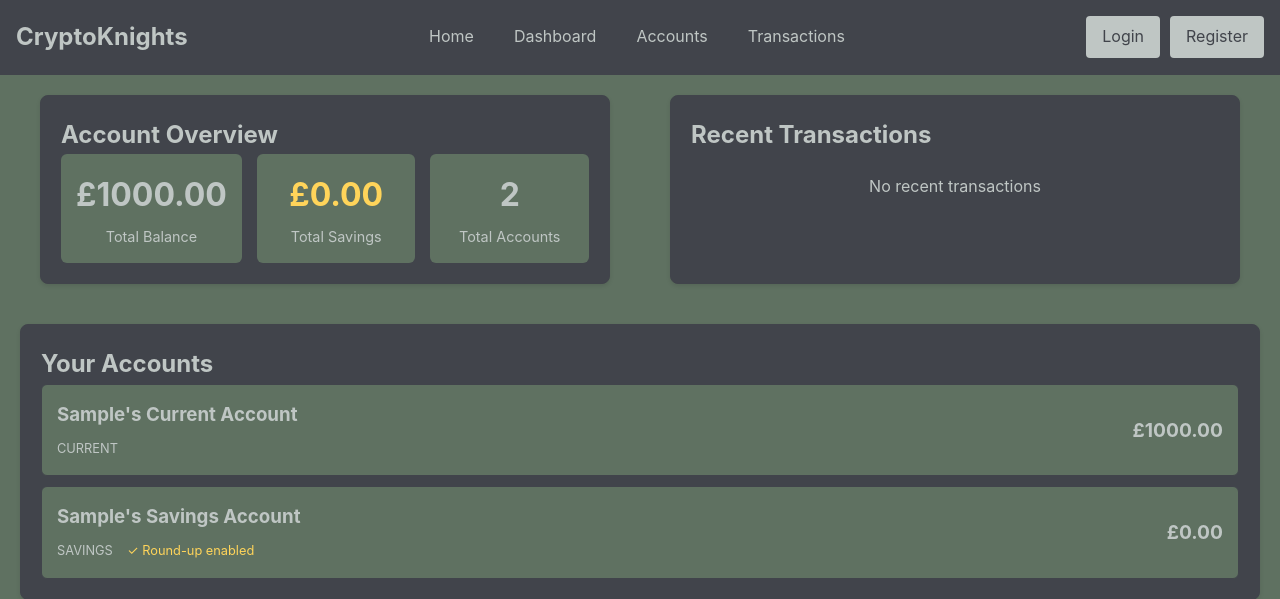
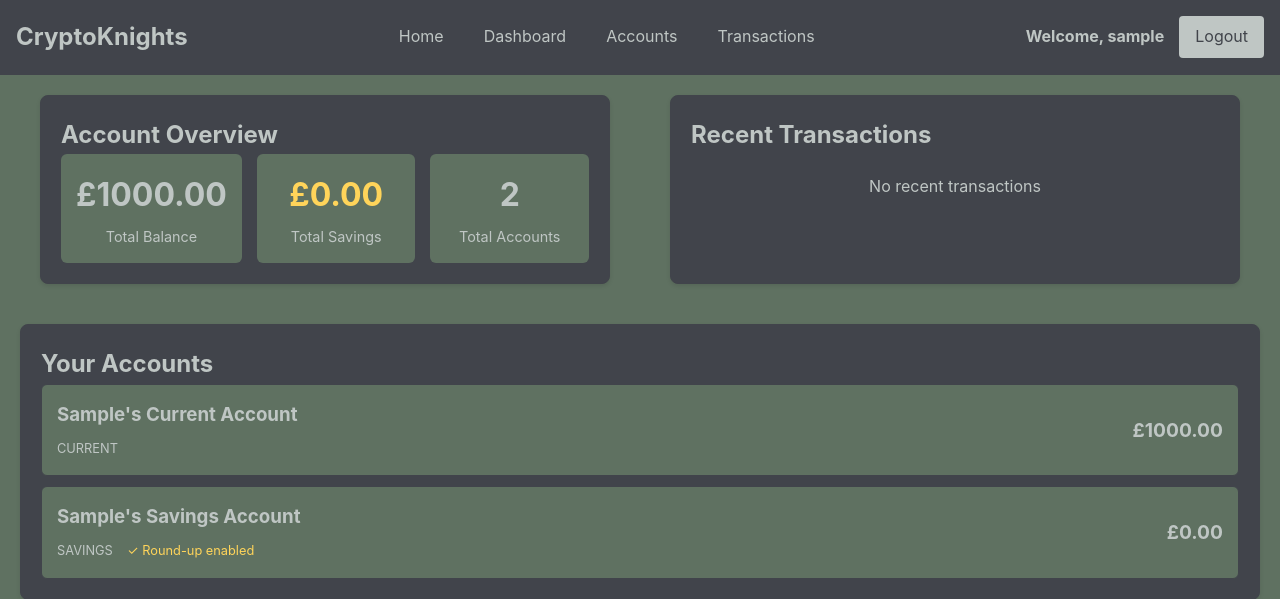
Before and after one commit to MustafaMudasser99/JPMorgan-BankingApp, a Django app: page /banking/dashboard/ in a window 1280 px wide. Shown: the top 599 px of the page. Run offline with Django 5.2, Linux system fonts and the light colour scheme; the visitor is signed in with stand-in values (Sample User, id 1); data comes from the database, SQL or seed files in the repository; data that the repository does not hold is empty.

Commit message:
Fix login logout issue for navbar

```diff
--- a/banking/templates/banking/base.html
+++ b/banking/templates/banking/base.html
@@ -15,12 +15,20 @@
         <nav>
             <div class="logo">CryptoKnights</div>
             <ul class="nav-links">
-                <li><a href="/">Home</a></li>
+                <li><a href="#">Home</a></li>
                 <li><a href="/banking/dashboard/">Dashboard</a></li>
                 <li><a href="#">Accounts</a></li>
                 <li><a href="#">Transactions</a></li>
             </ul>
-            <div class="auth-links" id="auth-links">
+            <div class="auth-links">
+                {% if request.user.is_authenticated %}
+                    <div class="user-info">
+                        <span class="welcome-text">Welcome, {{ request.user.username }}</span>
+                        <a href="/banking/logout/" class="btn btn-secondary">Logout</a>
+                    </div>
+                {% else %}
+                    <a href="/banking/login/" class="btn btn-secondary">Login</a>
+                {% endif %}
             </div>
         </nav>
     </header>
@@ -54,28 +62,6 @@
             return userData ? JSON.parse(userData) : null;
         }
 
-        function setAuthState() {
-            const authLinks = document.getElementById('auth-links');
-            const token = getAuthToken();
-            const user = getUserData();
-
-            if (token && user) {
-                // User is authenticated
-                authLinks.innerHTML = `
-                    <div class="user-info">
-                        <span class="welcome-text">Welcome, ${user.username}</span>
-                        <button class="btn btn-secondary" onclick="logout()">Logout</button>
-                    </div>
-                `;
-            } else {
-                // User is not authenticated
-                authLinks.innerHTML = `
-                    <a href="/banking/login/" class="btn btn-secondary">Login</a>
-                    <a href="/banking/register/" class="btn">Register</a>
-                `;
-            }
-        }
-
         function logout() {
             // Clear tokens from localStorage
             localStorage.removeItem('access_token');
--- a/extra_credit_union/settings.py
+++ b/extra_credit_union/settings.py
@@ -37,6 +37,7 @@ INSTALLED_APPS = [
     'django.contrib.sessions',
     'django.contrib.messages',
     'django.contrib.staticfiles',
+    'django_extensions',
     'rest_framework',
     'banking',
     #TASK1 Add swagger
--- a/requirements.txt
+++ b/requirements.txt
@@ -4,3 +4,4 @@ djangorestframework-simplejwt
 drf-yasg
 django-rest-swagger
 django-cors-headers
+django-extensions
```
